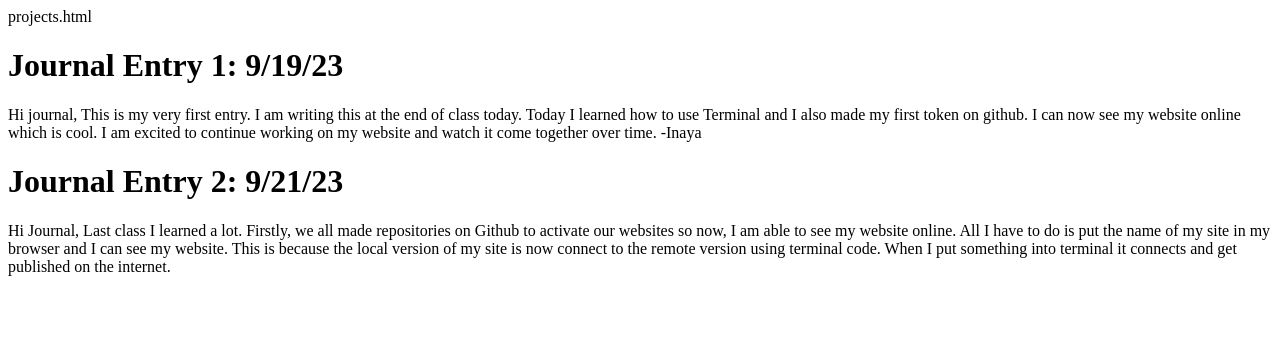
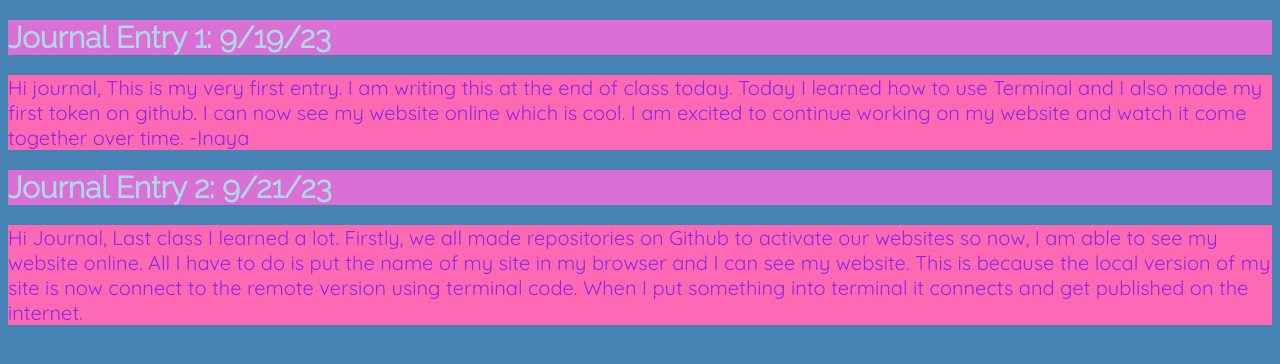
Before and after one commit to inayaseth/inayaseth.github.io, a plain HTML site: page journal.html in a window 1280 px wide. Drawn offline with Linux system fonts and the light colour scheme.

Commit message:
updating website

```diff
--- a/journal.html
+++ b/journal.html
@@ -1,7 +1,35 @@
-projects.html<!DOCTYPE html>
+<!DOCTYPE html>
 <html>
 <head>
 
+<link rel="preconnect" href="https://fonts.googleapis.com">
+<link rel="preconnect" href="https://fonts.gstatic.com" crossorigin>
+<link href="https://fonts.googleapis.com/css2?family=Quicksand&family=Raleway:wght@300&display=swap" rel="stylesheet">
+
+<link rel="preconnect" href="https://fonts.googleapis.com">
+<link rel="preconnect" href="https://fonts.gstatic.com" crossorigin>
+<link href="https://fonts.googleapis.com/css2?family=Raleway:wght@300&display=swap" rel="stylesheet">
+
+
+	<style type="text/css">
+
+		p{
+			font-family: 'Quicksand', sans-serif;
+			font-size:20px;
+			color:blueviolet;
+			background-color:hotpink;
+		}
+		h1{
+			font-family: 'Raleway', sans-serif;
+			font-size:30px;
+			color: lightblue;
+			background-color:orchid;
+		}
+		body{
+			background-color:steelblue;
+		}
+
+</style>
 </head>
 <body>
 <h1> Journal Entry 1: 9/19/23 </h1>
```
Also changed, not shown: index.html (+4 -0 lines), tuesday9:26.html (added, +16 -0 lines).
